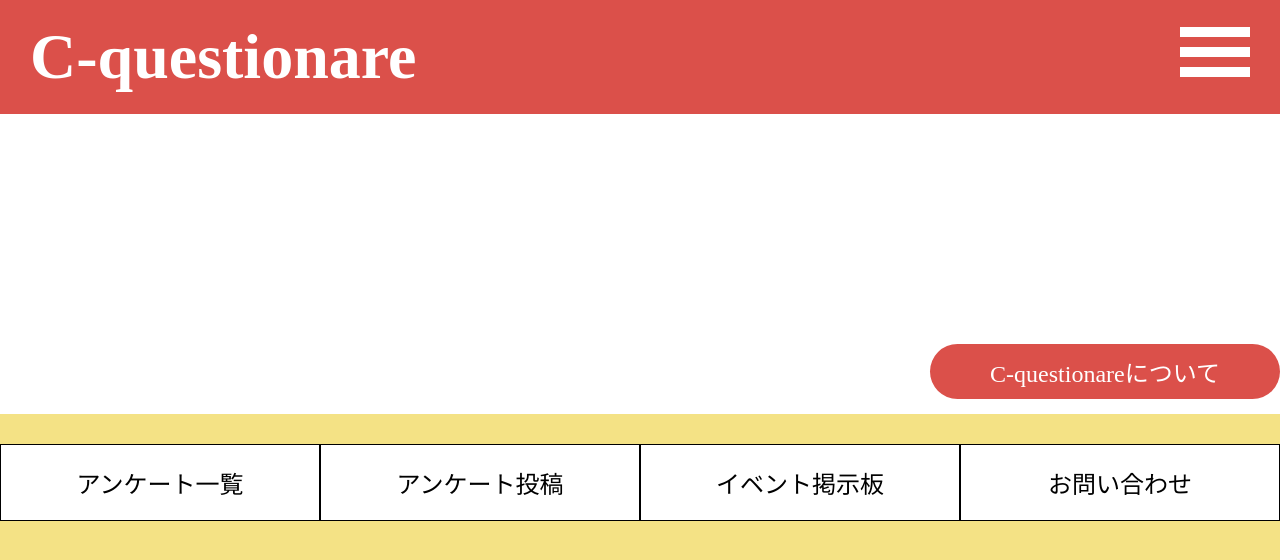
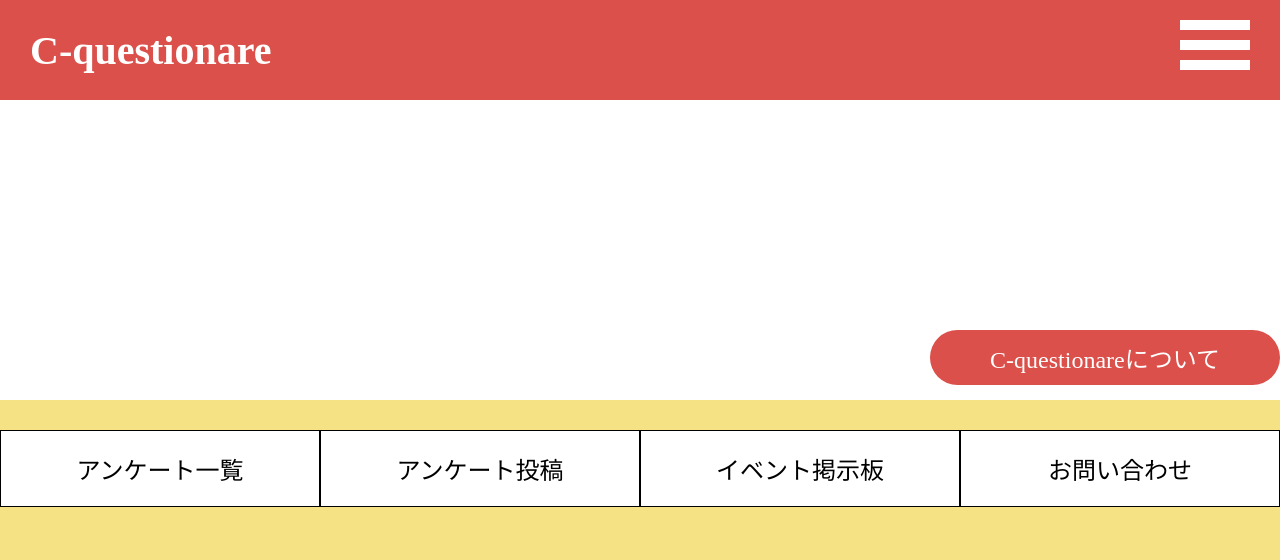
Before and after one commit to manasan-iTL/c-questionare-frontend, a Next.js app: page / in a window 1280 px wide. Shown: the top 560 px of the page. Built offline with nearby package versions, Linux system fonts and the light colour scheme.

Commit message:
changeStyle ヘッダーの見出しのフォントサイズを調整

```diff
--- a/src/styles/header.module.css
+++ b/src/styles/header.module.css
@@ -10,7 +10,7 @@
 }
 
 .heading {
-    font-size: 4em;
+    font-size: 2.5em;
 }
 
 .link {
@@ -84,6 +84,7 @@
     opacity: 1;
     transform: translateX(0);
     min-height: 90vh;
+    z-index: 100;
 }
 
 .menu_box {
```
